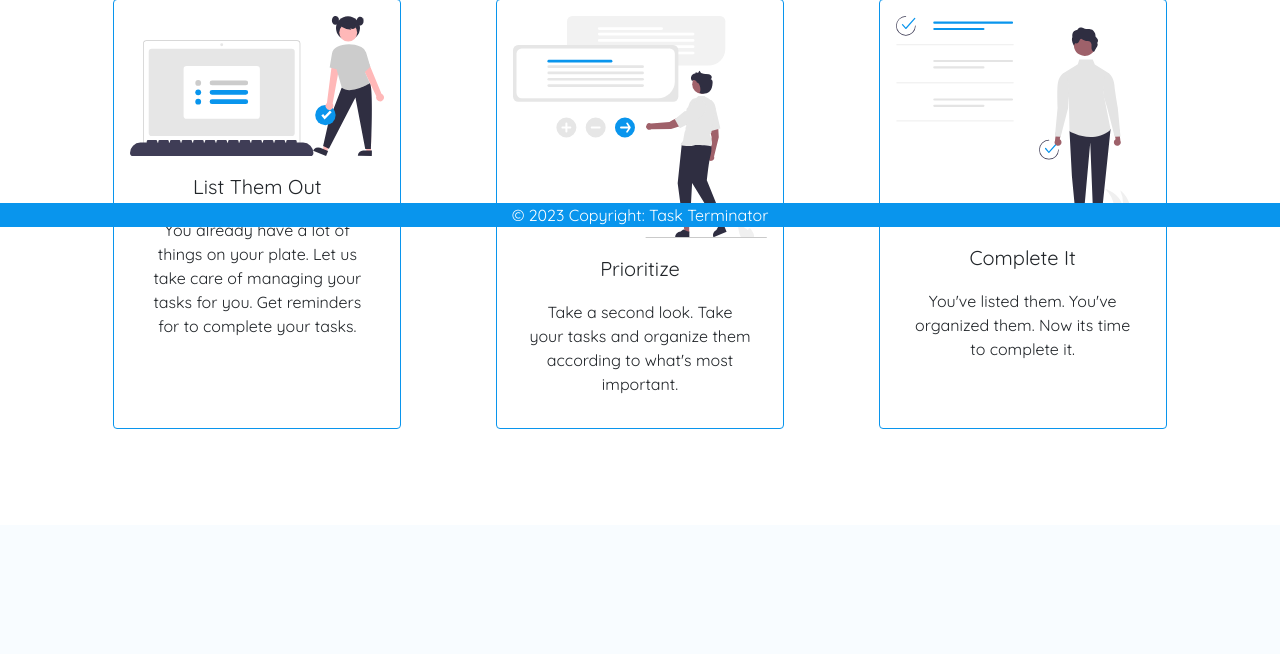
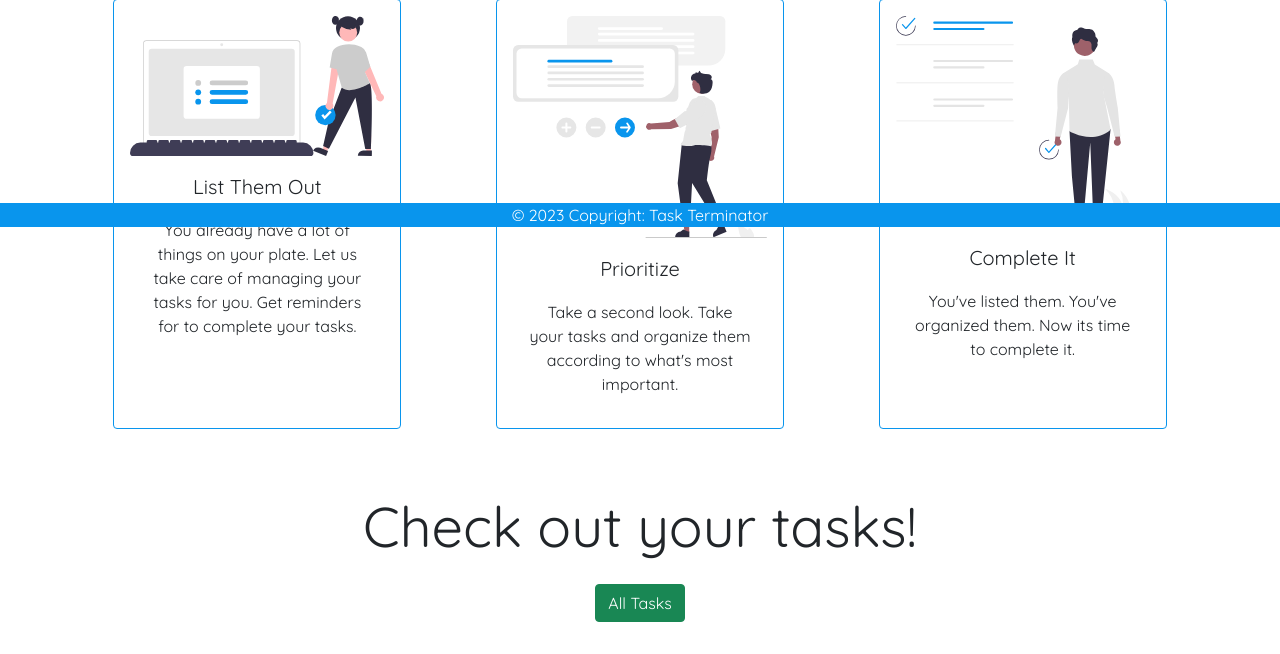
Before and after one commit to kowabunga/task_terminator, a Django app: page / in a window 1280 px wide. Shown: the part 573-1227 px from the top of the page. Before the commit the page ends 1002 px from the top, so only its background shows below. Run offline with Django 4.2, Linux system fonts and the light colour scheme; the visitor is signed in with stand-in values (Sample User, id 1).

Commit message:
update home page

```diff
--- a/main_app/templates/home.html
+++ b/main_app/templates/home.html
@@ -37,12 +37,15 @@
     </div>
   </div>
 </div>
-<div class="d-flex flex-column justify-content-center align-items-center text-center mt-5 pb-3">
+<div class="d-flex flex-column justify-content-center align-items-center mt-5 pb-3">
   {% if not user.is_authenticated %}
   <h2 class="display-4 mb-4">Interested? Sign up today!</h2>
   <a class="btn btn-success" href="{% url 'sign_up'%}">Join Now!</a>
   <p class="lead">Already have an account?</p>
   <a class="btn text-white" style="background-color: #0995ed" href="{% url 'login'%}">Login</a>
+  {% else %}
+  <h2 class="display-4 mb-4">Check out your tasks!</h2>
+  <a class="btn btn-success" href="{% url 'tasks_index'%}">All Tasks</a>
   {% endif %}
 </div>
 
```
